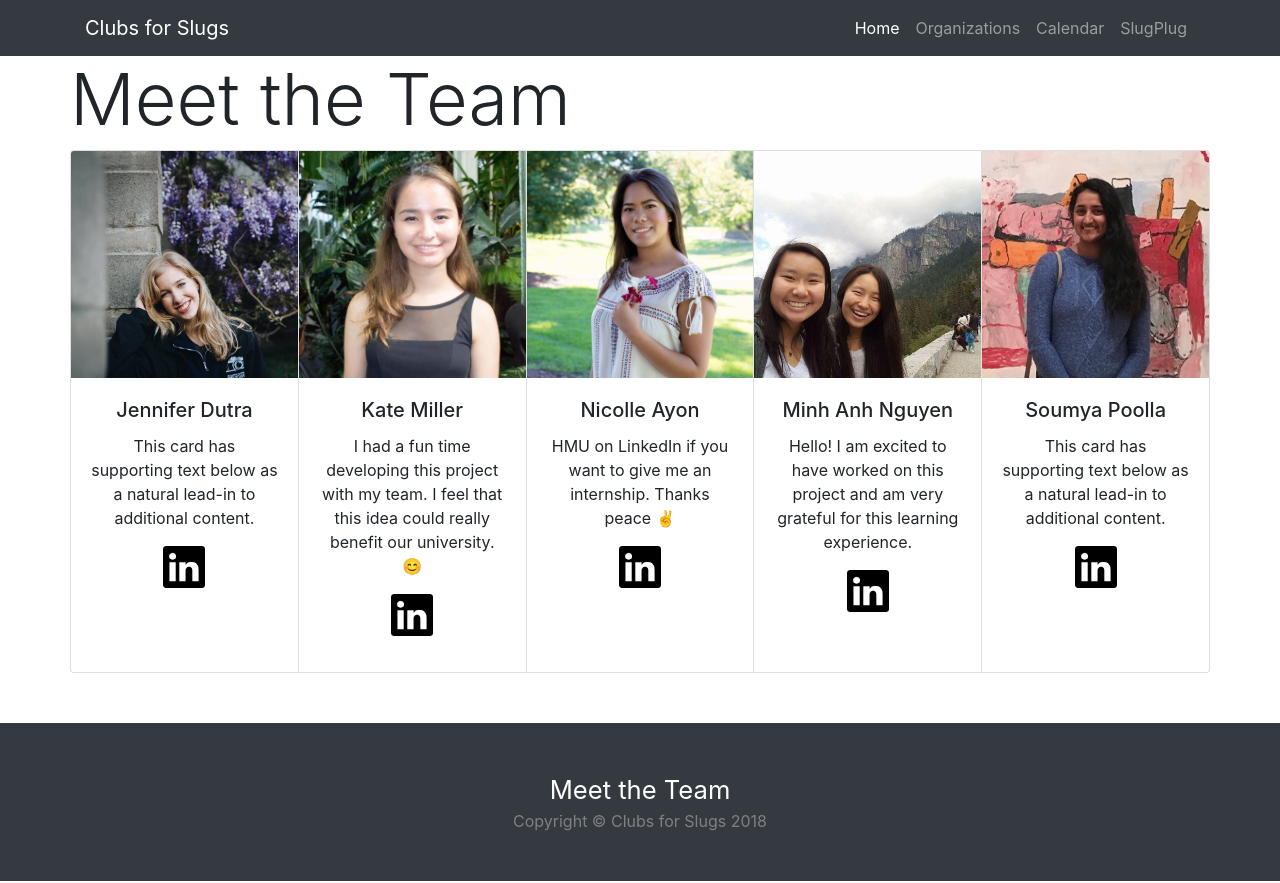
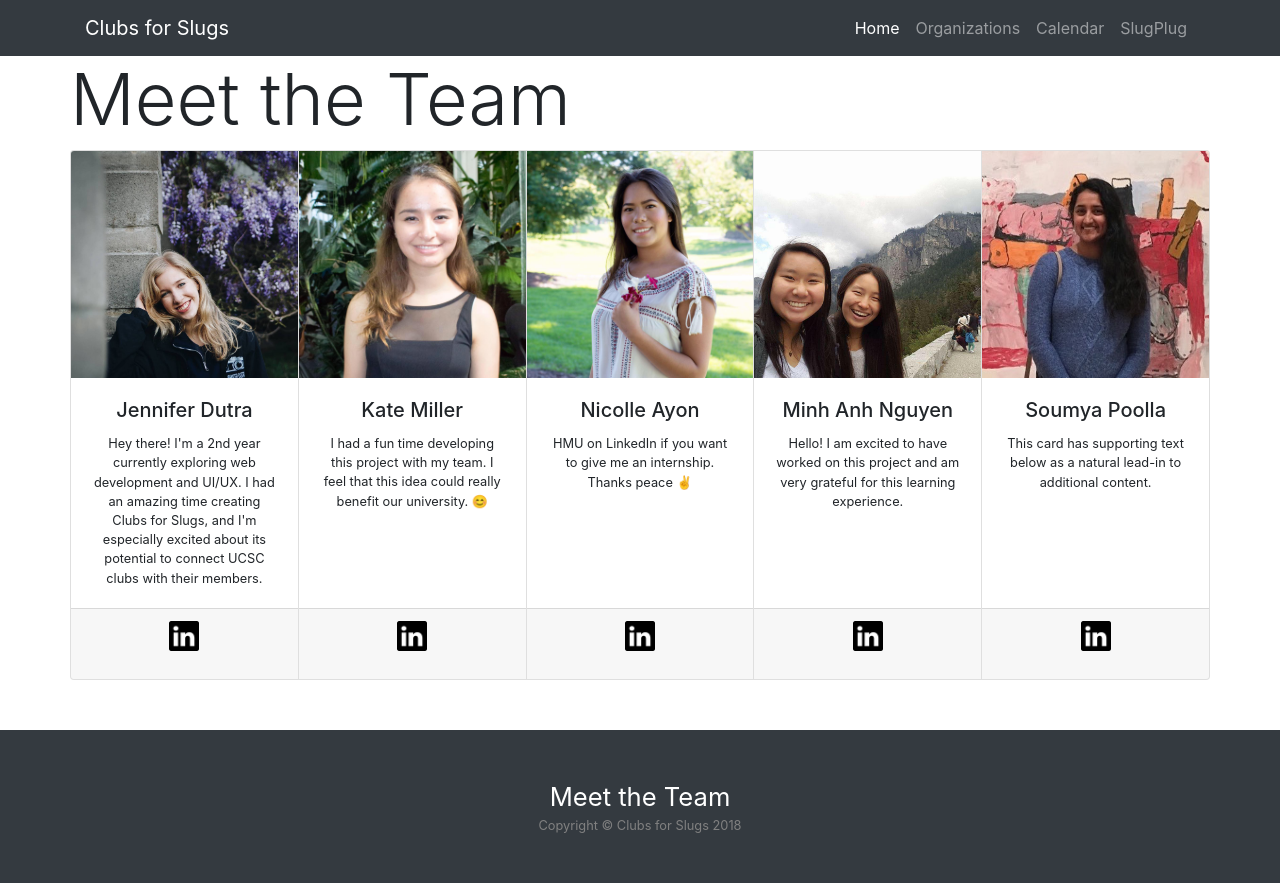
Before and after one commit to katekaho/clubs-for-slugs, a plain HTML site: page meet-the-team.html in a window 1280 px wide. Drawn offline with Linux system fonts and the light colour scheme.

Commit message:
meet the team layout adjustments

```diff
--- /dev/null
+++ b/css/meet-the-team.css
@@ -0,0 +1,3 @@
+p {
+  font-size: 80%;
+}
--- a/meet-the-team.html
+++ b/meet-the-team.html
@@ -14,6 +14,7 @@
 
     <!-- Custom styles for this template -->
     <link href="css/heroic-features.css" rel="stylesheet">
+    <link href="css/meet-the-team.css" rel="stylesheet">
 
 </head>
 
@@ -63,9 +64,12 @@
     <img class="card-img-top" src="img/jdutra.jpg" alt="Card image cap">
     <div class="card-body">
       <h5 class="card-title">Jennifer Dutra</h5>
-      <p class="card-text">This card has supporting text below as a natural lead-in to additional content.</p>
+      <p class="card-text">Hey there! I'm a 2nd year currently exploring web development and UI/UX.
+        I had an amazing time creating Clubs for Slugs, and I'm especially excited about its potential to connect UCSC clubs with their members.</p>
+    </div>
+    <div class="card-footer">
       <!-- Linkedin icon link -->
-      <p><a href="https://www.linkedin.com/in/jennifer-dutra/"><img src="img/linkedin-logo.jpg" alt="Linkedin profile" style="width:42px;height:42px;border:0;"></a></p>
+      <p><a href="https://www.linkedin.com/in/jennifer-dutra/"><img src="img/linkedin-logo.jpg" alt="Linkedin profile" style="width:30px;height:30px;border:0;"></a></p>
     </div>
   </div>
 
@@ -74,9 +78,11 @@
     <div class="card-body">
       <h5 class="card-title">Kate Miller</h5>
       <p class="card-text">I had a fun time developing this project with my team. I feel that this idea could really benefit our university. 😊</p>
-      <!-- Linkedin icon link -->
-      <p><a href="https://www.linkedin.com/in/katekaho/"><img src="img/linkedin-logo.jpg" alt="Linkedin profile" style="width:42px;height:42px;border:0;"></a></p>
-  </div>
+    </div>
+    <div class="card-footer">
+    <!-- Linkedin icon link -->
+    <p><a href="https://www.linkedin.com/in/katekaho/"><img src="img/linkedin-logo.jpg" alt="Linkedin profile" style="width:30px;height:30px;border:0;"></a></p>
+    </div>
   </div>
 
   <div class="card">
@@ -84,8 +90,10 @@
     <div class="card-body">
       <h5 class="card-title">Nicolle Ayon</h5>
       <p class="card-text">HMU on LinkedIn if you want to give me an internship. Thanks peace ✌️ </p>
+    </div>
+    <div class="card-footer">
       <!-- Linkedin icon link -->
-      <p><a href="https://www.linkedin.com/in/nicolleayon/"><img src="img/linkedin-logo.jpg" alt="Linkedin profile" style="width:42px;height:42px;border:0;"></a></p>
+      <p><a href="https://www.linkedin.com/in/nicolleayon/"><img src="img/linkedin-logo.jpg" alt="Linkedin profile" style="width:30px;height:30px;border:0;"></a></p>
     </div>
   </div>
 
@@ -94,8 +102,10 @@
     <div class="card-body">
       <h5 class="card-title">Minh Anh Nguyen</h5>
       <p class="card-text">Hello! I am excited to have worked on this project and am very grateful for this learning experience. </p>
+    </div>
+    <div class="card-footer">
       <!-- Linkedin icon link -->
-      <p><a href="https://www.linkedin.com/in/minhanhn/"><img src="img/linkedin-logo.jpg" alt="Linkedin profile" style="width:42px;height:42px;border:0;"></a></p>
+      <p><a href="https://www.linkedin.com/in/minhanhn/"><img src="img/linkedin-logo.jpg" alt="Linkedin profile" style="width:30px;height:30px;border:0;"></a></p>
     </div>
   </div>
 
@@ -104,8 +114,10 @@
     <div class="card-body">
       <h5 class="card-title">Soumya Poolla</h5>
       <p class="card-text">This card has supporting text below as a natural lead-in to additional content.</p>
+    </div>
+    <div class="card-footer">
       <!-- Linkedin icon link -->
-      <p><a href="https://www.linkedin.com/"><img src="img/linkedin-logo.jpg" alt="Linkedin profile" style="width:42px;height:42px;border:0;"></a></p>
+      <p><a href="https://www.linkedin.com/"><img src="img/linkedin-logo.jpg" alt="Linkedin profile" style="width:30px;height:30px;border:0;"></a></p>
     </div>
   </div>
 
```
